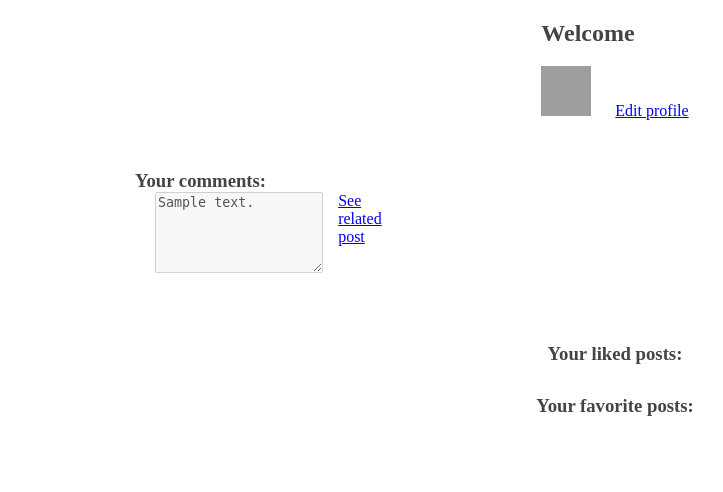
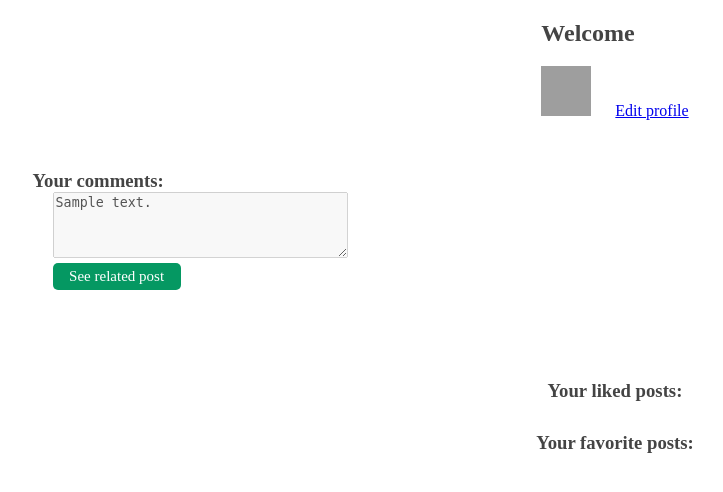
Before and after one commit to MarinoTolj/MyBlog, a Symfony app: template templates/user/index.html.twig in a window 1280 px wide. Shown: the part 209-701 px from the top of the page, without its empty margins (25-748 px from the left). Run offline with Twig, Linux system fonts and the light colour scheme; the template is opened without the code that fills it: most values are stand-ins (such as "Sample title", 1, 10 or a date in 2020); some libraries are stand-ins or nearby versions; grey boxes are pictures that could not be loaded.

Commit message:
Some styleing on profile page, fixed bug with new post creation

```diff
--- a/src/Controller/BlogPostsController.php
+++ b/src/Controller/BlogPostsController.php
@@ -192,7 +192,7 @@ class BlogPostsController extends AbstractController
             $entityManager->persist($blogPost);
             $entityManager->flush();
 
-            return $this->redirectToRoute("show_blog_post", ['slug' => $blogPost->getSlug()]);
+            return $this->redirectToRoute("show_blog_post", ['slug' => $blogPost->getSlug(), '_locale' => $locale]);
         }
 
         $response = new Response(null, $form->isSubmitted() ? 422 : 200);
--- a/src/Controller/RegistrationController.php
+++ b/src/Controller/RegistrationController.php
@@ -34,7 +34,7 @@ class RegistrationController extends AbstractController
 
             $user->setPassword($this->passwordHasher->hashPassword($user, $userData->getPassword()));
             $user->setRoles(["ROLE_USER"]);
-            $user->setAvatar("user_64b3e66302bd8.png");
+            $user->setAvatar("UserAvatar.png");
 
             $entityManager->persist($user);
             $entityManager->flush();
--- a/src/DataFixtures/fixtures/dataFixtures.yaml
+++ b/src/DataFixtures/fixtures/dataFixtures.yaml
@@ -6,7 +6,7 @@ App\Entity\Users:
   users{1..10}:
     username: <name()>
     email: <email()>
-    avatar: 'user_64b3e66302bd8.png'
+    avatar: 'UserAvatar.png'
     roles: [ 'ROLE_USER' ]
     password: <getPasswordHash(@self, 'Useruser123')>
     likedPosts: '<numberBetween(2, 5)>x @blogPosts*'
@@ -14,7 +14,7 @@ App\Entity\Users:
   users:
     username: 'Admin'
     email: 'admin@admin'
-    avatar: 'man_64b3e66cc7a49.png'
+    avatar: 'AdminAvatar.png'
     roles: [ 'ROLE_ADMIN' ]
     password: <getPasswordHash(@self, 'Adminadmin1')>
     likedPosts: '<numberBetween(2, 5)>x @blogPosts*'
--- a/templates/user/index.html.twig
+++ b/templates/user/index.html.twig
@@ -16,11 +16,11 @@
             justify-content: center;
         }
 
-        .comments {
+        .comment {
             display: flex;
-            gap: 15px;
+            flex-direction: column;
             margin: 20px;
-            flex-basis: 20%;
+
         }
 
         .avatar {
@@ -129,14 +129,14 @@
 
 
             {% endif %}
-            <div style="width: 75%;margin: 0 auto;">
+            <div style="width: 91%;margin: 0 auto;">
                 <h3 style="width: fit-content;">Your comments: </h3>
                 <div class="comments-container">
                     {% for comment in comments %}
-                        <div class="comments">
-                            <textarea rows="5" cols="50" disabled>{{ comment.body }}</textarea>
+                        <div class="comment">
+                            <textarea rows="4" cols="50" disabled>{{ comment.body }}</textarea>
                             <a href="{{ path('show_blog_post', {'slug':comment.slug, '_locale':comment.locale}) }}"
-                               style="width: fit-content;height: fit-content;">See related post</a>
+                               class="btn" style="font-size: 15px;">See related post</a>
                         </div>
                     {% endfor %}
                 </div>
```
Also changed, not shown: public/uploads/images/AdminAvatar.png (renamed from public/uploads/images/man_64b3e66cc7a49.png), public/uploads/images/UserAvatar.png (renamed from public/uploads/images/user_64b3e66302bd8.png).
